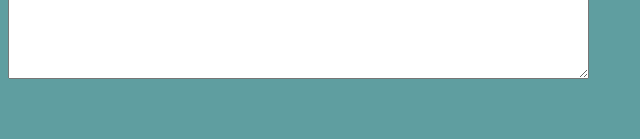
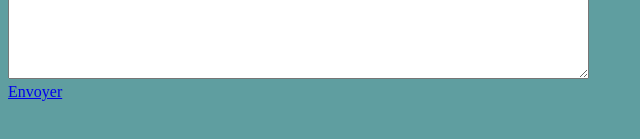
Before and after one commit to Edam22/Super-websitte, a plain HTML site: page index.html in a window 1280 px wide. Shown: the part 597-736 px from the top of the page, 0-640 px from the left. Drawn offline with Linux system fonts and the light colour scheme.

Commit message:
Update index.html

```diff
--- a/index.html
+++ b/index.html
@@ -87,5 +87,6 @@
     <div>
       <textarea name="" id="" cols="70" rows="5"></textarea>
     </div>
+    <a href="Passion.html">Envoyer</a>
   </body>
 </html>
```
